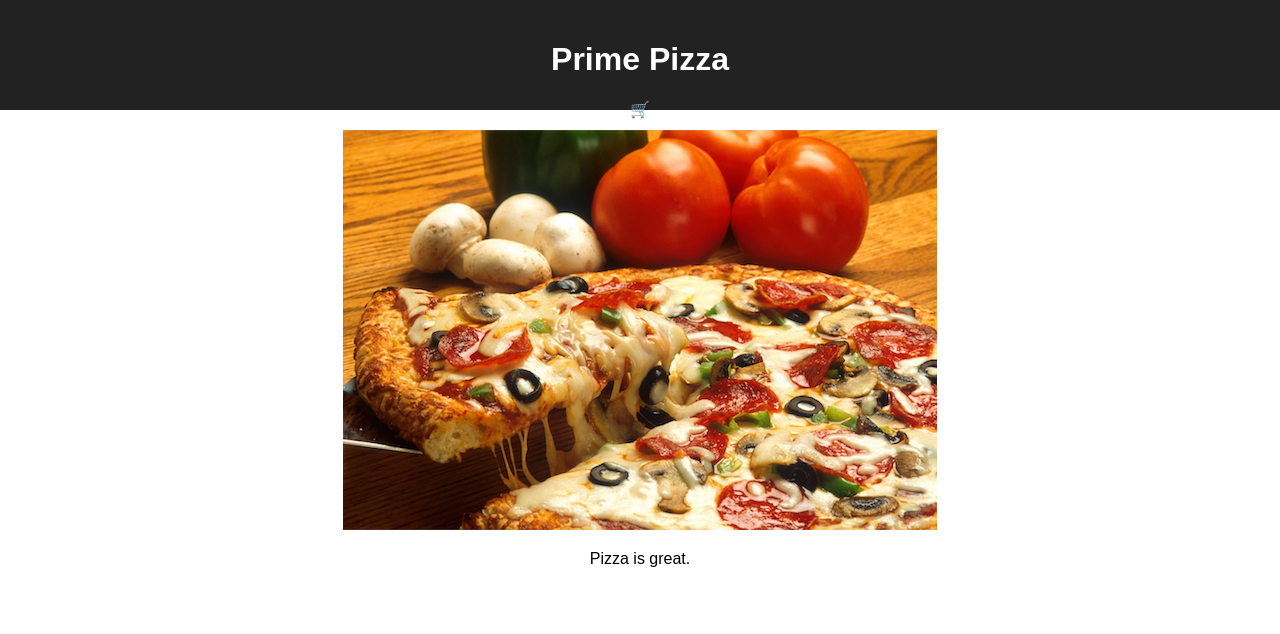
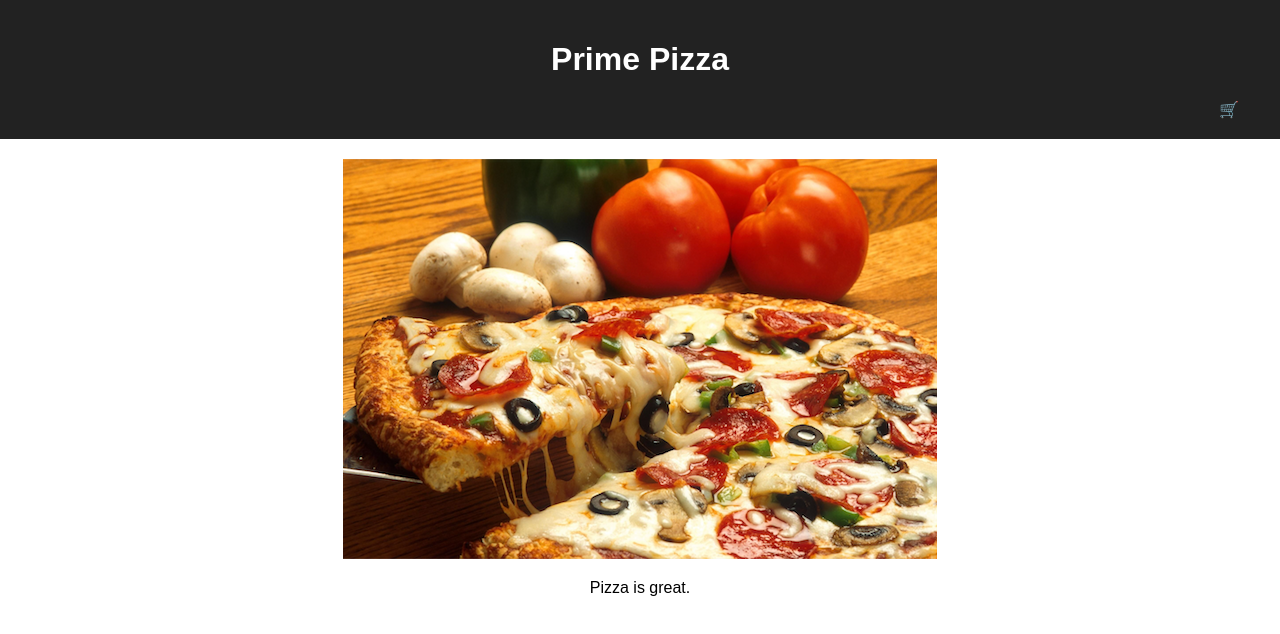
Before and after one commit to conceptcollector/redux-pizza-parlor, a React (Create React App) app: page /#/ in a window 1280 px wide. Shown: the top 634 px of the page. Built offline with nearby package versions, Linux system fonts and the light colour scheme.

Commit message:
Made some progress on the cart text alignment, moving on

```diff
--- a/src/components/App/App.css
+++ b/src/components/App/App.css
@@ -4,7 +4,6 @@
 
 .App-header {
   background-color: #222;
-  height: 70px;
   padding: 20px;
   color: white;
   margin-bottom: 20px;
@@ -12,4 +11,9 @@
 
 .App-title {
   font-size: 2em;
+  display: inline-block;
 }
+
+#shopping-cart {
+  margin-left: 95%;
+}
--- a/src/components/Header/Header.jsx
+++ b/src/components/Header/Header.jsx
@@ -1,8 +1,10 @@
+import '../App/App.css';
+
 function Header() {
     return (
         <header className='App-header'>
             <h1 className='App-title'>Prime Pizza</h1>
-            <div className="cart">🛒</div>
+            <span id="shopping-cart">🛒</span>
         </header>
     )
 }
```
